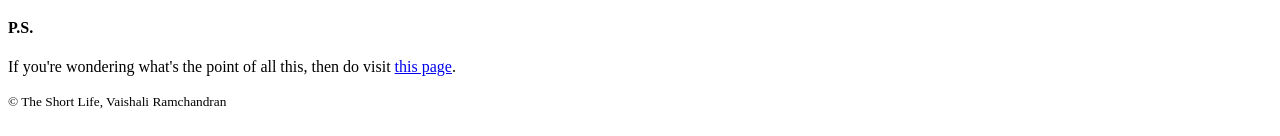
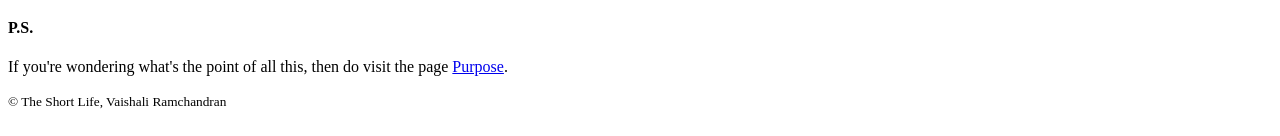
Before and after one commit to Vaishali-R/realdeal, a plain HTML site: page intro.html in a window 1280 px wide. Shown: the part 661-797 px from the top of the page. Drawn offline with Linux system fonts and the light colour scheme.

Commit message:
Update intro.html

```diff
--- a/intro.html
+++ b/intro.html
@@ -24,7 +24,7 @@
 	This is me trying to look useful: <img src="Me.jpg" width="400" alt="Me pretending to do some serious research">
 	<aside>
 		<h4>P.S.</h4>
-		<p>If you're wondering what's the point of all this, then do visit <a href="Purpose.html">this page</a>.</p>
+		<p>If you're wondering what's the point of all this, then do visit the page <a href="Purpose.html">Purpose</a>.</p>
 	</aside>
 	<footer>
 		<small>&copy; The Short Life, Vaishali Ramchandran</small>
```
